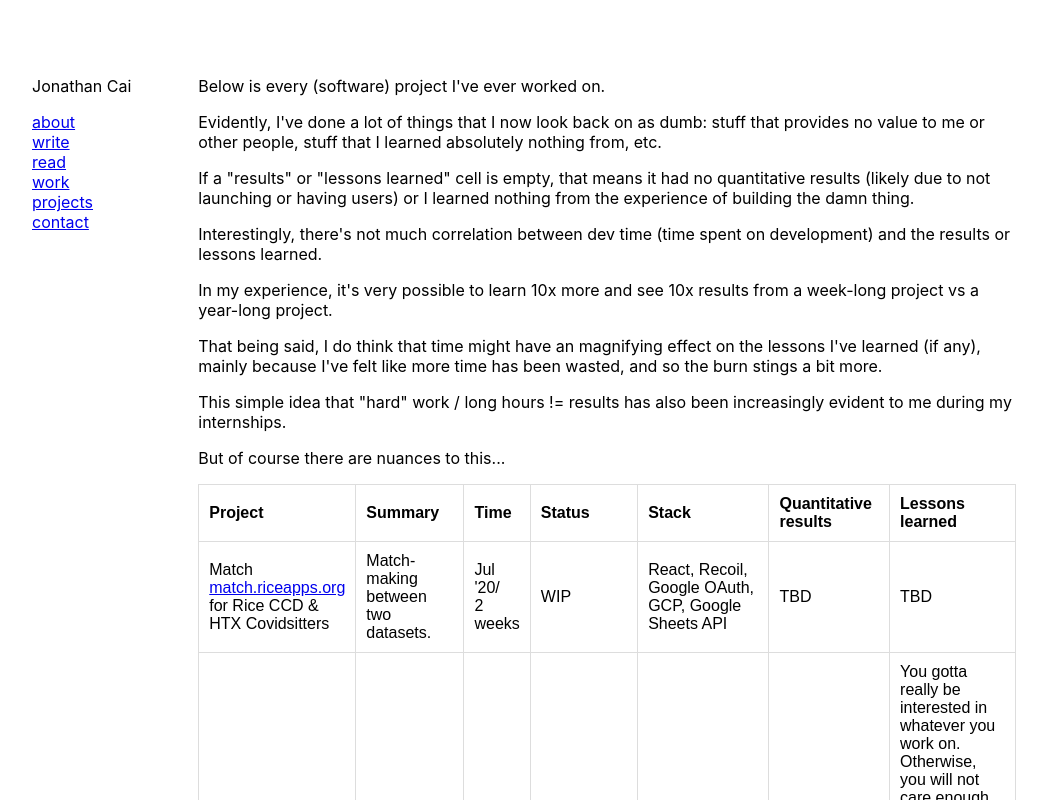
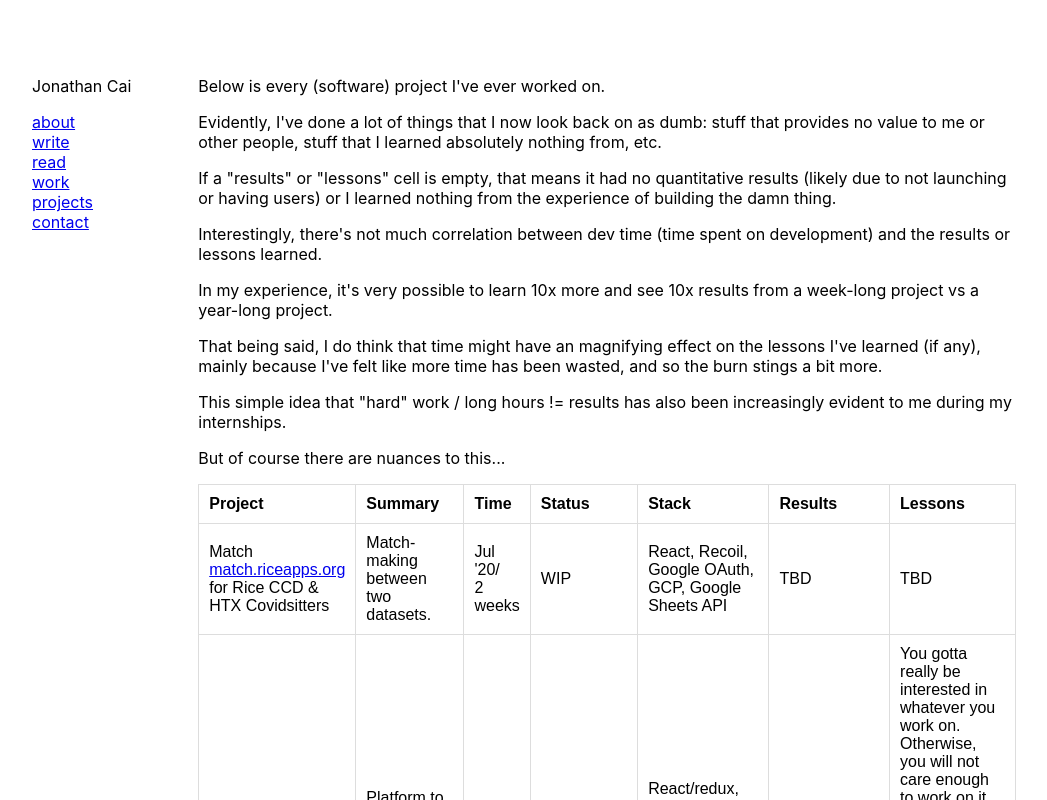
Before and after one commit to jonathancai11/min-portfolio, a React (Create React App) app: page /projects in a window 1280 px wide. Shown: the top 800 px of the page, without its empty margins (136-1183 px from the left). Built offline with nearby package versions, Linux system fonts and the light colour scheme.

Commit message:
Update Projects.js

```diff
--- a/src/components/Projects/Projects.js
+++ b/src/components/Projects/Projects.js
@@ -12,7 +12,7 @@ export default function Projects(props) {
             <p>Evidently, I've done a lot of things that I now look back on as dumb: stuff
             that provides no value to me or other people, stuff that I learned absolutely nothing from, etc.</p>
 
-            <p>If a "results" or "lessons learned" cell is empty, that means it had no quantitative results
+            <p>If a "results" or "lessons" cell is empty, that means it had no quantitative results
                 (likely due to not launching or having users) or I learned nothing from the experience of building the damn thing.</p>
 
             <p>Interestingly, there's not much correlation between dev time (time spent on development)
@@ -36,8 +36,8 @@ export default function Projects(props) {
                         {/* <th>Dev time</th> */}
                         <th>Status</th>
                         <th>Stack</th>
-                        <th>Quantitative results</th>
-                        <th>Lessons learned</th>
+                        <th>Results</th>
+                        <th>Lessons</th>
                     </tr>
 
                     {projectData.map((project, i) => {
```
